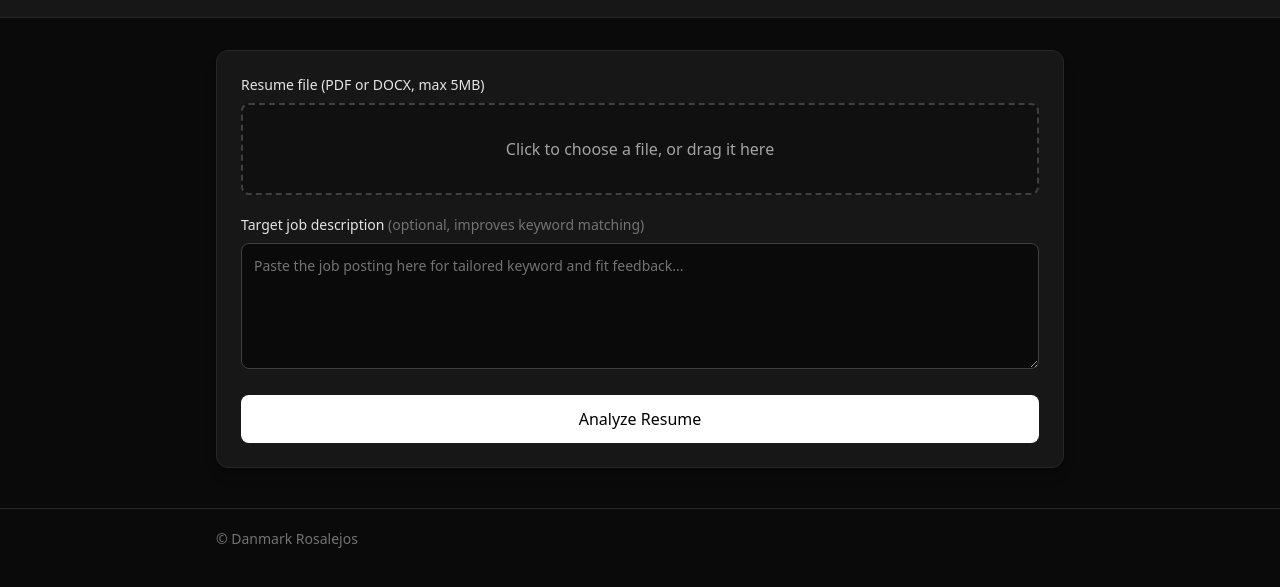
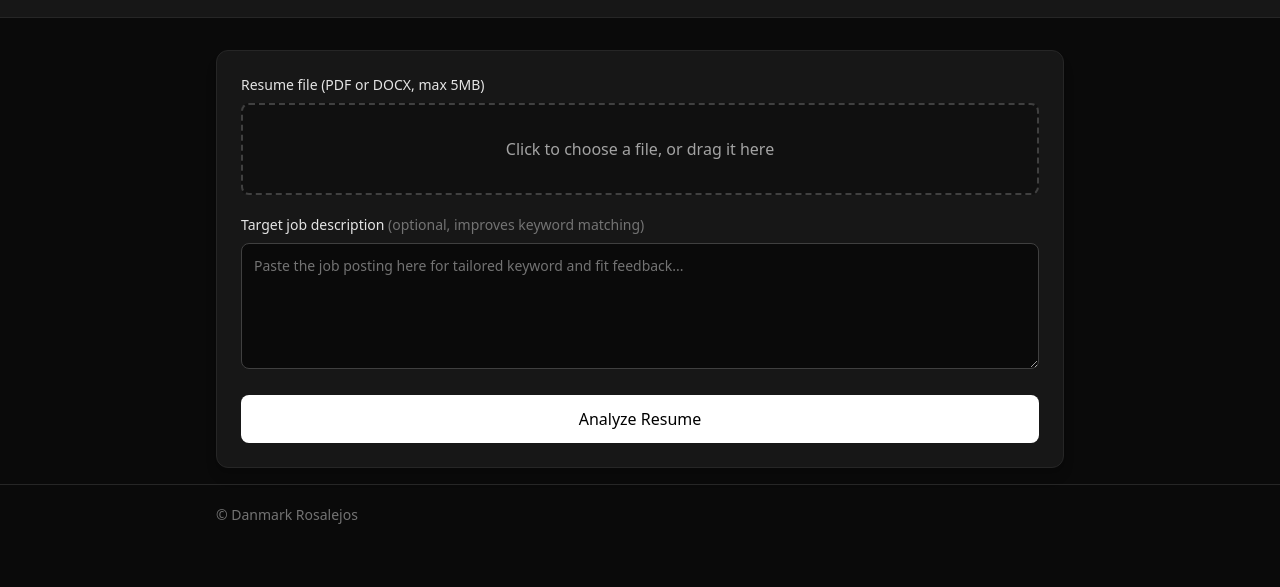
Before and after one commit to danmarkdev/ResumeAnalyzer, a website: page public/index.html in a window 1280 px wide. Shown: the part 77-664 px from the top of the page. Drawn offline with nearby package versions, Linux system fonts and the light colour scheme.

Commit message:
Update index.html

```diff
--- a/public/index.html
+++ b/public/index.html
@@ -27,7 +27,7 @@
     </div>
   </header>
 
-  <main class="max-w-4xl mx-auto px-6 pt-8 pb-10">
+  <main class="max-w-4xl mx-auto px-6 pt-8 pb-4">
 
     <!-- Upload form -->
     <section id="upload-section" class="bg-neutral-900 rounded-xl border border-neutral-800 p-6 shadow-lg">
```
